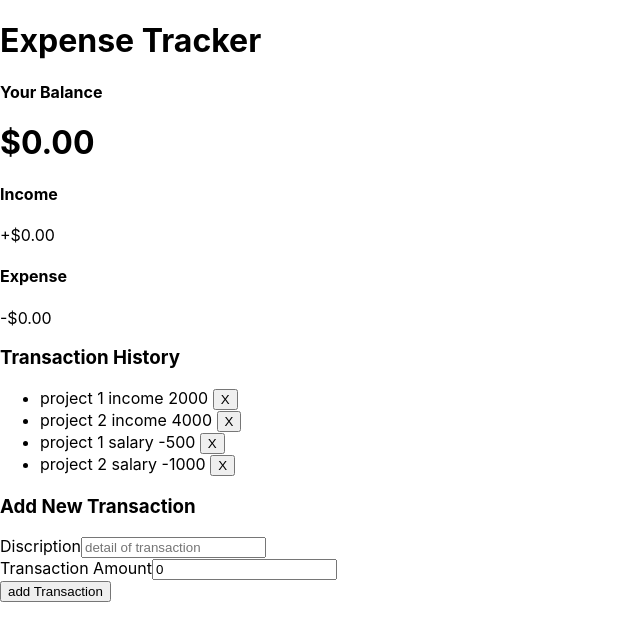
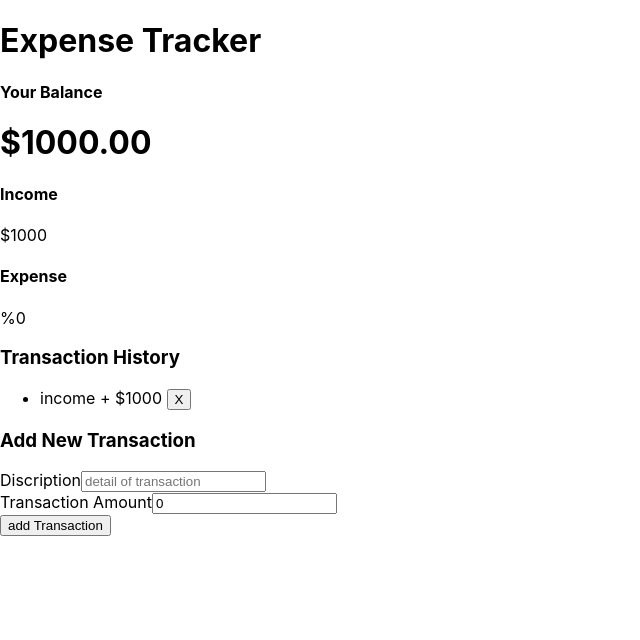
Before and after one commit to asgharibraheembaloch/react-expense-tracker, a React (Create React App) app: page / in a window 1280 px wide. Shown: the top 640 px of the page, without its empty margins (0-640 px from the left). Built offline with nearby package versions, Linux system fonts and the light colour scheme.

Commit message:
updated code till presentation end
code without css update

```diff
--- a/src/App.js
+++ b/src/App.js
@@ -11,12 +11,12 @@ import './App.css'; */
 function App() {
   return (
     <GlobalProvidor>
-      <Header />
       <div className="container">
-        <Balance/>
-        <AccountSummary/>
-        <TransactionHistory/>
-        <AddTransaction/>
+        <Header />
+        <Balance />
+        <AccountSummary />
+        <TransactionHistory />
+        <AddTransaction />
       </div>
     </GlobalProvidor>
   );
--- a/src/components/AccountSummary.js
+++ b/src/components/AccountSummary.js
@@ -1,18 +1,32 @@
-import React from 'react';
+import React, { useContext } from 'react';
+import {GlobalContext} from '../context/GlobalState'
 
 export const AccountSummary = () => {
+    const {transactions} = useContext(GlobalContext);
+    const transactionsAmounts = transactions.map(transaction=>transaction.transactionAmount);
+    const Income = Math.abs(transactionsAmounts
+        .filter(transaction=>transaction>0)
+        .reduce((total, transaction)=>(total+=transaction),0)
+        .toFixed(2));
+
+    console.log(Income);
+    const expense = Math.abs(transactionsAmounts
+        .filter(transaction=>transaction<0)
+        .reduce((total, transaction)=>(total+=transaction),0)
+        .toFixed(2));
+    console.log(expense);
     return(
         <div className="inc-exp-container">
             <div>
                 <h4>Income</h4>
                 <p className="money plus">
-                    +$0.00
+                    ${Income}
                 </p>
             </div>
             <div>
                 <h4>Expense</h4>
                 <p className="money minus">
-                    -$0.00
+                    %{expense}
                 </p>
             </div>
         </div>
--- a/src/components/AddTransaction.js
+++ b/src/components/AddTransaction.js
@@ -1,12 +1,23 @@
-import React, { useState } from 'react';
+import React, { useContext, useState } from 'react';
+import { GlobalContext } from '../context/GlobalState';
 
 export const AddTransaction = () => {
     const [description, setDescription] = useState('');
-    const [transactionAmount, setTransactionAmount] = useState(0)
+    const [transactionAmount, setTransactionAmount] = useState(0);
+    const {addTransaction} = useContext(GlobalContext);
+    const onSubmit = (e) => {
+        e.preventDefault();
+        const newTransaction = {
+            id: new Date().getTime(),
+            description,
+            transactionAmount: +transactionAmount
+        }
+        addTransaction(newTransaction)
+    }
     return(
         <div>
             <h3>Add New Transaction</h3>
-            <from>
+            <form onSubmit={onSubmit}>
                 <div className="form-control">
                     <label htmlFor="discription">
                         Discription
@@ -34,7 +45,7 @@ export const AddTransaction = () => {
                     </input>
                 </div>
                 <button className="btn">add Transaction</button>
-            </from>
+            </form>
         </div>
     )
 }
--- a/src/components/Balance.js
+++ b/src/components/Balance.js
@@ -1,10 +1,14 @@
-import React from 'react';
+import React, { useContext } from 'react';
+import {GlobalContext} from '../context/GlobalState'
 
 export const Balance = () => {
+    const {transactions} = useContext(GlobalContext);
+    const transactionsAmounts = transactions.map(transaction=>transaction.transactionAmount);
+    const balance = transactionsAmounts.reduce((total, item)=>(total+=item),0).toFixed(2);
     return(
         <div>
             <h4>Your Balance</h4>
-            <h1 id="balance">$0.00</h1>
+            <h1 id="balance">${balance}</h1>
         </div>
     )
 }
--- a/src/components/Header.js
+++ b/src/components/Header.js
@@ -2,7 +2,7 @@ import React from 'react';
 
 export const Header = () => {
     return(
-        <div className="container">
+        <div>
             <h1>Expense Tracker</h1>
         </div>
     )
--- a/src/components/Transaction.js
+++ b/src/components/Transaction.js
@@ -1,18 +1,18 @@
-import React from 'react';
+import React, { useContext } from 'react';
+import {  GlobalContext } from "../context/GlobalState";
 
 export const Transaction = ({transaction}) =>{
+    const {delTransaction} = useContext(GlobalContext)
+    const sign = transaction.transactionAmount > 0 ? '+':'-';
+    const transactionType = transaction.transactionAmount > 0 ? 'plus':'minus';
     return (
         <div>
-            <li className="plus">
+            <li className={transactionType}>
                 {transaction.description}
-                <span> {transaction.transactionAmount} </span>
-                <button className="delete-btn">X</button>
+                <span> {sign} ${Math.abs(transaction.transactionAmount)} </span>
+                <button className="delete-btn"
+                        onClick={()=>delTransaction(transaction.id)}>X</button>
             </li>
-            {/* <li className="minus">
-                salary payment
-                    <span>-$1000</span>
-                <button className="delete-btn">X</button>
-            </li> */}
         </div>
     )
 }
--- a/src/components/TransactionHistory.js
+++ b/src/components/TransactionHistory.js
@@ -12,7 +12,7 @@ export const TransactionHistory = () => {
             <ul className="list">
                 {
                     transactions.map(transaction=>(
-                        <Transaction key={Transaction.id} transaction={transaction}/>
+                        <Transaction key={transaction.id} transaction={transaction}/>
                     ))
                 }
             </ul>
--- a/src/context/AppReducer.js
+++ b/src/context/AppReducer.js
@@ -1,5 +1,16 @@
 export default (state, action)=>{
     switch(action.type){
+        case 'DELETE_TRANSACTION':
+            return{
+                ...state,
+                transactions: state.transactions
+                    .filter(transaction=>transaction.id!==action.payload)
+            }
+        case 'ADD_TRANSACTION':
+            return{
+                ...state,
+                transactions: [action.payload, ...state.transactions]
+            }
         default:
             return state;
     }
--- a/src/context/GlobalState.js
+++ b/src/context/GlobalState.js
@@ -4,12 +4,7 @@ import AppReducer from './AppReducer'
 // create initial state for showing temp data on app
 
 const initialState = {
-    transactions: [
-        {id:1, description:'project 1 income', transactionAmount:2000},
-        {id:2, description:'project 2 income', transactionAmount:4000},
-        {id:3, description:'project 1 salary', transactionAmount:-500},
-        {id:4, description:'project 2 salary', transactionAmount:-1000}
-    ]
+    transactions: [{id:1, description:'income', transactionAmount: 1000}]
 }
 // create a global context
 export const GlobalContext = createContext(initialState)
@@ -17,10 +12,28 @@ export const GlobalContext = createContext(initialState)
 // create  a providor for global context
 export const GlobalProvidor = ({children}) => {
     const [state, dispatch] = useReducer(AppReducer, initialState);
+    function delTransaction(id){
+        dispatch (
+            {
+                type: 'DELETE_TRANSACTION',
+                payload: id
+            }
+        )
+    }
+    function addTransaction(newTransaction){
+        dispatch(
+            {
+                type: 'ADD_TRANSACTION',
+                payload: newTransaction
+            }
+        )
+    }
     return(
         <GlobalContext.Provider value={
             {
-                transactions:state.transactions
+                transactions:state.transactions,
+                delTransaction,
+                addTransaction
             }
         }>
             {children}
```
